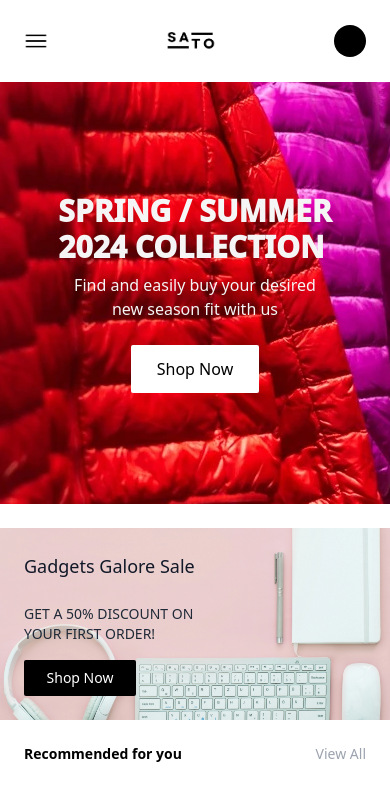
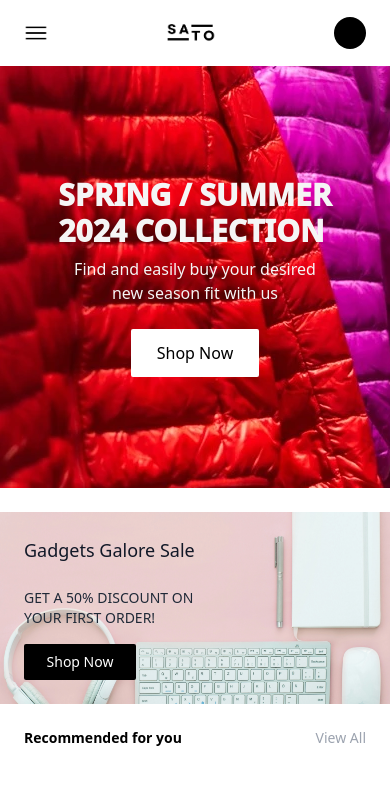
Before and after one commit to molokochris/sato-e-site, a Next.js app: page / in a window 390 px wide. Shown: the top 800 px of the page. Built offline with nearby package versions, Linux system fonts and the light colour scheme.

Commit message:
mobile ui

```diff
--- a/src/app/page.tsx
+++ b/src/app/page.tsx
@@ -2,7 +2,7 @@ import Image from "next/image"
 
 export default function Home() {
   return <main className="h-screen">
-    <div className="flex flex-row px-6 py-4 items-center justify-between">
+    <div className="flex flex-row px-6 py-2 items-center justify-between">
         <div className="">
             <Image
             src="/img/menu.png"
```
Also changed, not shown: 1 other file (tests, documents, lock files or other folders).
